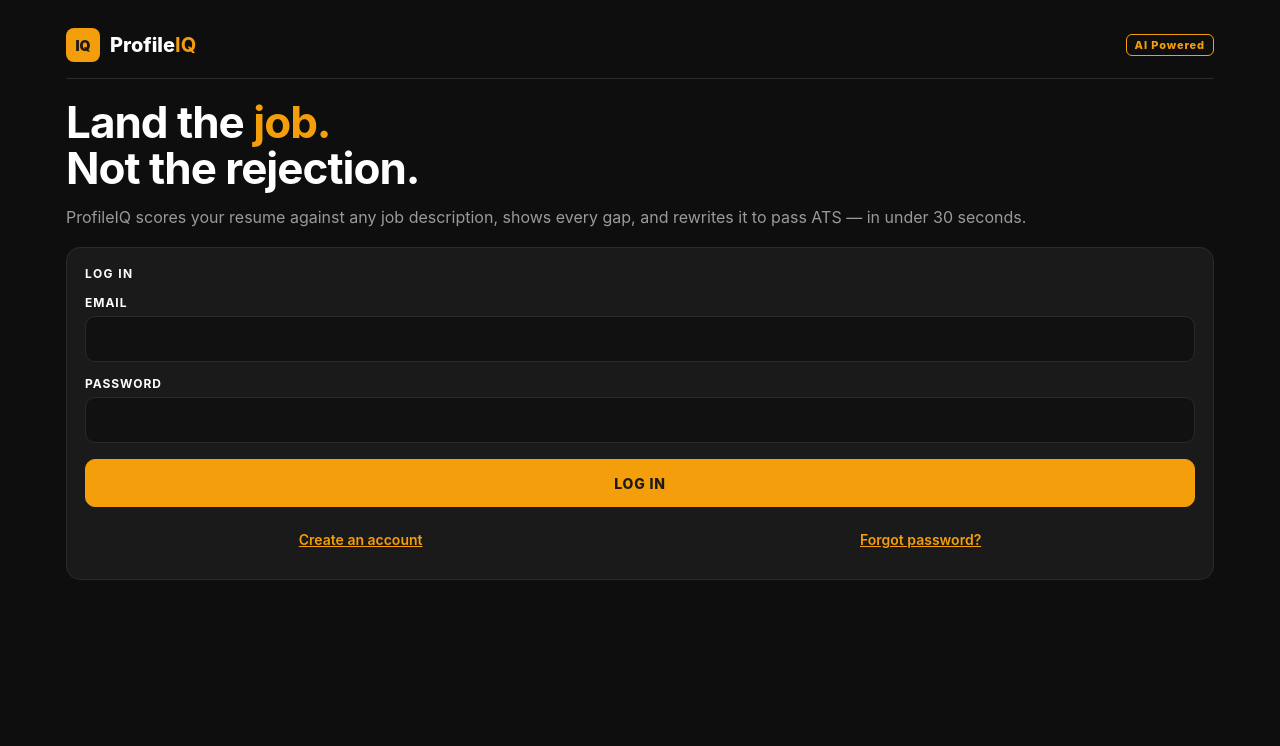
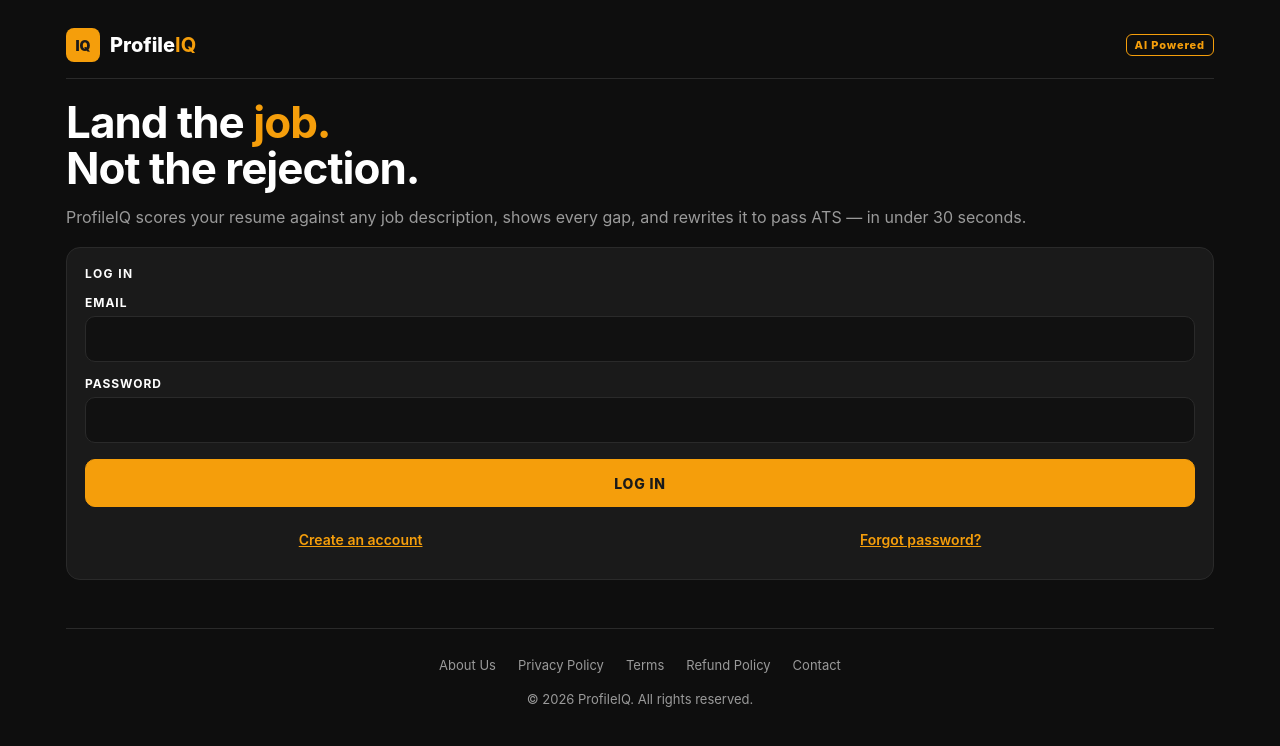
Before and after one commit to lakshmikanthkr369-svg/profileIQ, a Next.js app in the folder web/: page / in a window 1280 px wide. Shown: the top 746 px of the page. Built offline with nearby package versions, Linux system fonts and the light colour scheme; no server answers.

Commit message:
Add footer: About Us, Privacy Policy, Terms, Refund Policy, Contact
Co-Authored-By: Claude Sonnet 5.5 <noreply@anthropic.com>
Claude-Session: https://claude.ai/code/session_0195wtMEqeTGrra1eK44RAT1

```diff
--- a/web/app/globals.css
+++ b/web/app/globals.css
@@ -88,3 +88,9 @@ button[aria-busy="true"] { cursor:progress; }
   .gopro { grid-template-columns:1fr minmax(280px, 360px); align-items:center; gap:28px; }
   .stack { max-width:900px; margin:0 auto; }
 }
+
+.foot { margin-top:48px; padding:20px 0 28px; border-top:1px solid var(--line); text-align:center; font-size:13px; color:var(--muted); }
+.foot nav { display:flex; flex-wrap:wrap; justify-content:center; gap:6px 22px; margin-bottom:10px; }
+.foot a { color:var(--muted); text-decoration:none; padding:8px 0; display:inline-block; }
+.foot a:hover, .foot a:focus-visible { color:var(--amber); text-decoration:underline; }
+.foot p { margin:0; }
--- a/web/app/page.tsx
+++ b/web/app/page.tsx
@@ -28,6 +28,16 @@ export default function Home() {
         <p className="muted" style={{ marginBottom: 20 }}>ProfileIQ scores your resume against any job description, shows every gap, and rewrites it to pass ATS — in under 30 seconds.</p>
         <AuthForm />
       </>)}
+      <footer className="foot">
+        <nav aria-label="Footer">
+          <a href="https://profileiq.co.in/about.html">About Us</a>
+          <a href="https://profileiq.co.in/privacy.html">Privacy Policy</a>
+          <a href="https://profileiq.co.in/terms.html">Terms</a>
+          <a href="https://profileiq.co.in/refund.html">Refund Policy</a>
+          <a href="mailto:support@profileiq.co.in">Contact</a>
+        </nav>
+        <p>© {new Date().getFullYear()} ProfileIQ. All rights reserved.</p>
+      </footer>
     </main>
   );
 }
```
